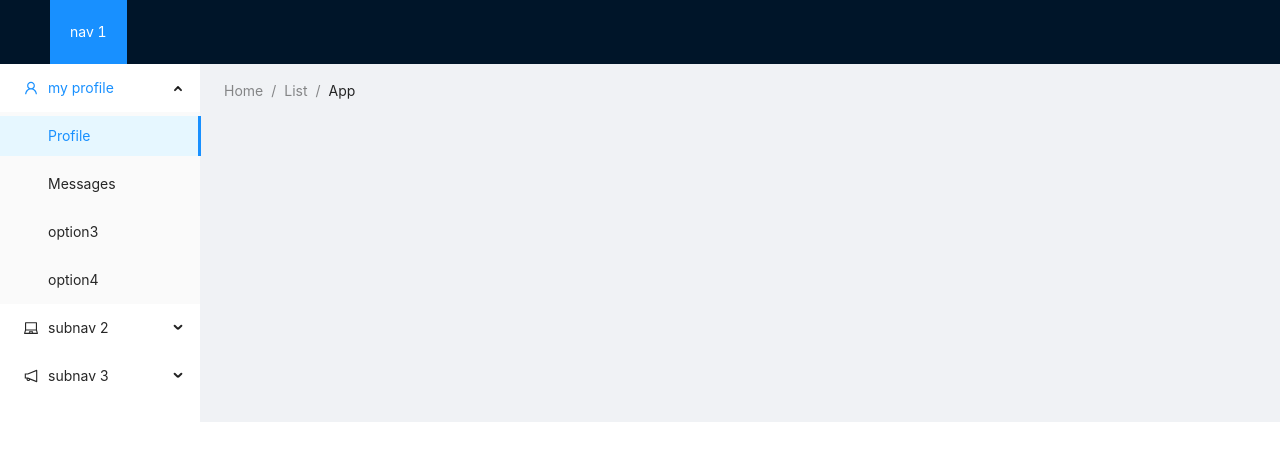
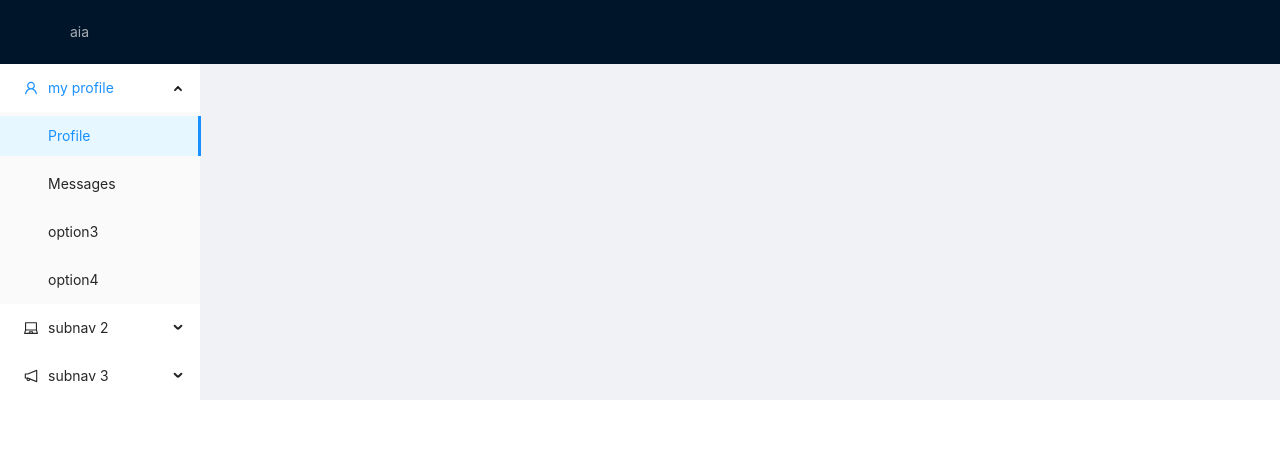
Before and after one commit to 2003aia/home, a React (Create React App) app: page / in a window 1280 px wide. Shown: the top 460 px of the page. Built offline with nearby package versions, Linux system fonts and the light colour scheme.

Commit message:
removed breadcrumbs

```diff
--- a/package.json
+++ b/package.json
@@ -12,6 +12,7 @@
     "react-dom": "^17.0.2",
     "react-router-dom": "^5.2.0",
     "react-scripts": "4.0.3",
+    "redux": "^4.0.5",
     "web-vitals": "^1.1.1"
   },
   "scripts": {
@@ -39,5 +40,8 @@
       "last 1 firefox version",
       "last 1 safari version"
     ]
+  },
+  "devDependencies": {
+    "gh-pages": "^3.1.0"
   }
 }
--- a/src/App.js
+++ b/src/App.js
@@ -2,16 +2,11 @@ import './App.css';
 import 'antd/dist/antd.css';
 import { Layout, Menu, Breadcrumb } from 'antd';
 import { UserOutlined, LaptopOutlined, NotificationOutlined } from '@ant-design/icons';
-import Navbar from './components/Navbar';
 import { Route, NavLink } from 'react-router-dom';
 import Profile from './components/Profile';
 import Messages from './components/Messages';
 const { SubMenu } = Menu;
 const { Header, Content, Sider } = Layout;
-/*import Header from './components/Header';
-
-import Profile from './components/Profile';
-import { Button } from "antd";*/
 
 function App() {
   return (
@@ -19,8 +14,8 @@ function App() {
     <Layout>
     <Header className="header">
       <div className="logo" />
-      <Menu theme="dark" mode="horizontal" defaultSelectedKeys={['1']}>
-      <Menu.Item key="1">nav 1</Menu.Item>
+      <Menu theme="dark" mode="horizontal" >
+      <Menu.Item key="1">aia</Menu.Item>
       </Menu>
     </Header>
     <Layout>
@@ -52,11 +47,7 @@ function App() {
         </Menu>
       </Sider>
       <Layout style={{ padding: '0 24px 24px' }}>
-        <Breadcrumb style={{ margin: '16px 0' }}>
-          <Breadcrumb.Item>Home</Breadcrumb.Item>
-          <Breadcrumb.Item>List</Breadcrumb.Item>
-          <Breadcrumb.Item>App</Breadcrumb.Item>
-        </Breadcrumb>
+
         <Content
           className="site-layout-background"
           style={{
@@ -73,14 +64,6 @@ function App() {
 
   </Layout>
 
-
-    /*<div className="App">
-      <Header />
-      <Navbar />
-      <Profile/>
-      <div><Button type='primary'>ok</Button></div>
-
-    </div>*/
   )
 }
 
```
Also changed, not shown: 1 other file (tests, documents, lock files or other folders).
